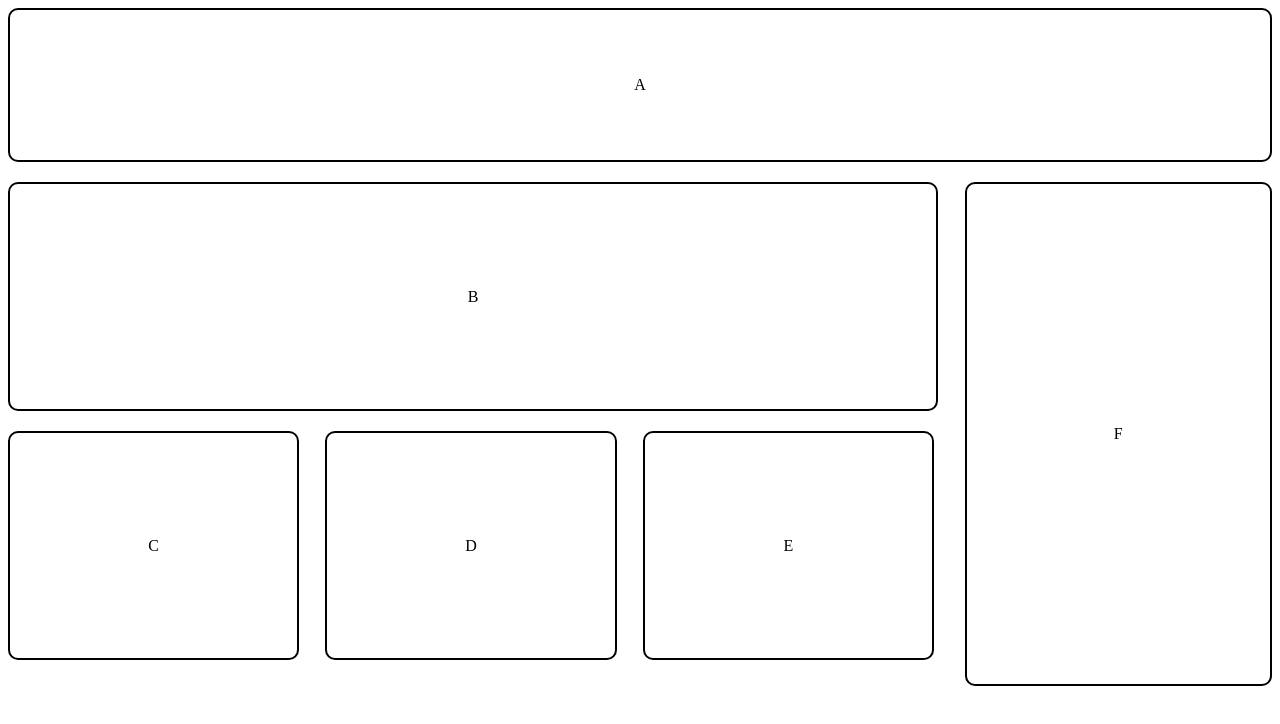
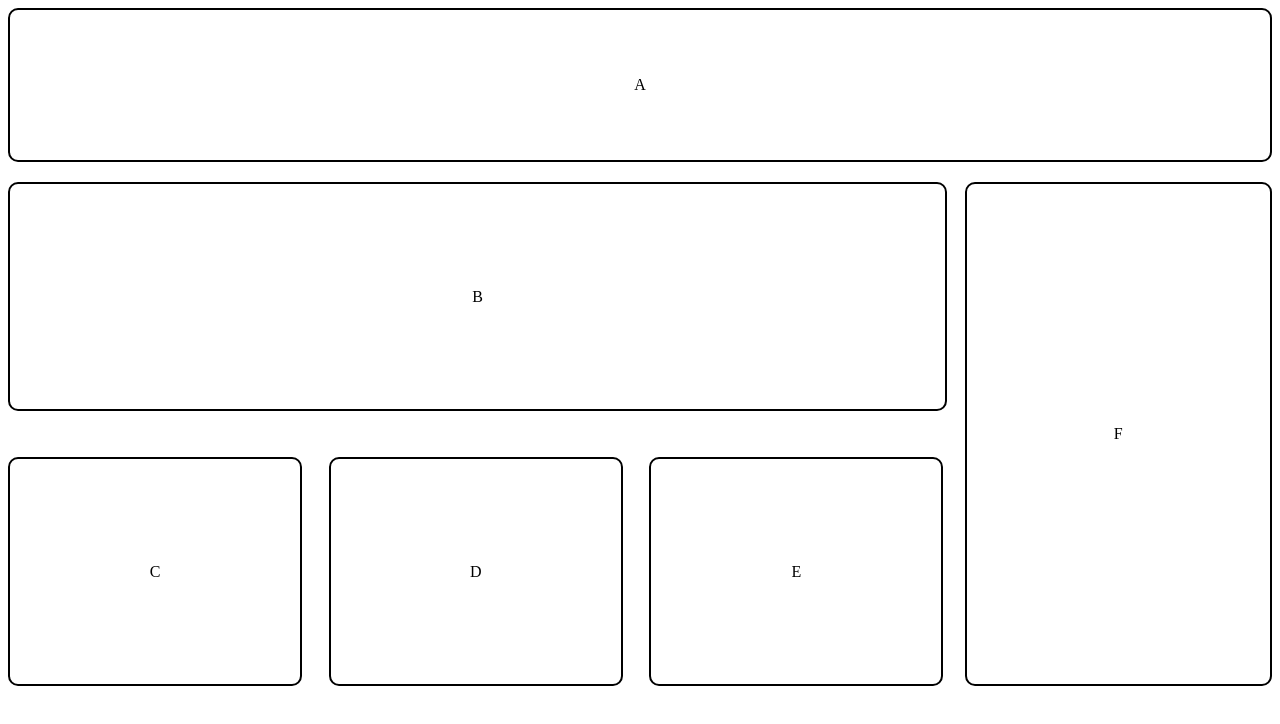
Before and after one commit to VitaliyKaganovsky/myproject, a plain HTML site: page lesson4/hwbasic2/page.html in a window 1280 px wide. Drawn offline with Linux system fonts and the light colour scheme.

Commit message:
fix hw2 lesson 4

```diff
--- a/lesson4/hwbasic2/maain.css
+++ b/lesson4/hwbasic2/maain.css
@@ -18,6 +18,9 @@
 .beBlock {
     height: 500px;
     width: 74%;
+    display: flex;
+    flex-direction: column;
+    justify-content: space-between;
 }
 
 .fBlock {
@@ -25,13 +28,13 @@
     width: 24%;
 }
 .bBlock {
-    width: 99%;
+    width: 100%;
     height: 45%;
     margin-bottom: 20px;
 }
 
 .cdeBlock {
-    width: 99%;
+    width: 100%;
     height: 45%;
     display: flex;
     justify-content: space-between;
@@ -64,5 +67,6 @@
     .fBlock{
         width: 100%;
         height: 150px;
+        margin-top: 25px;
     }
 }
```
